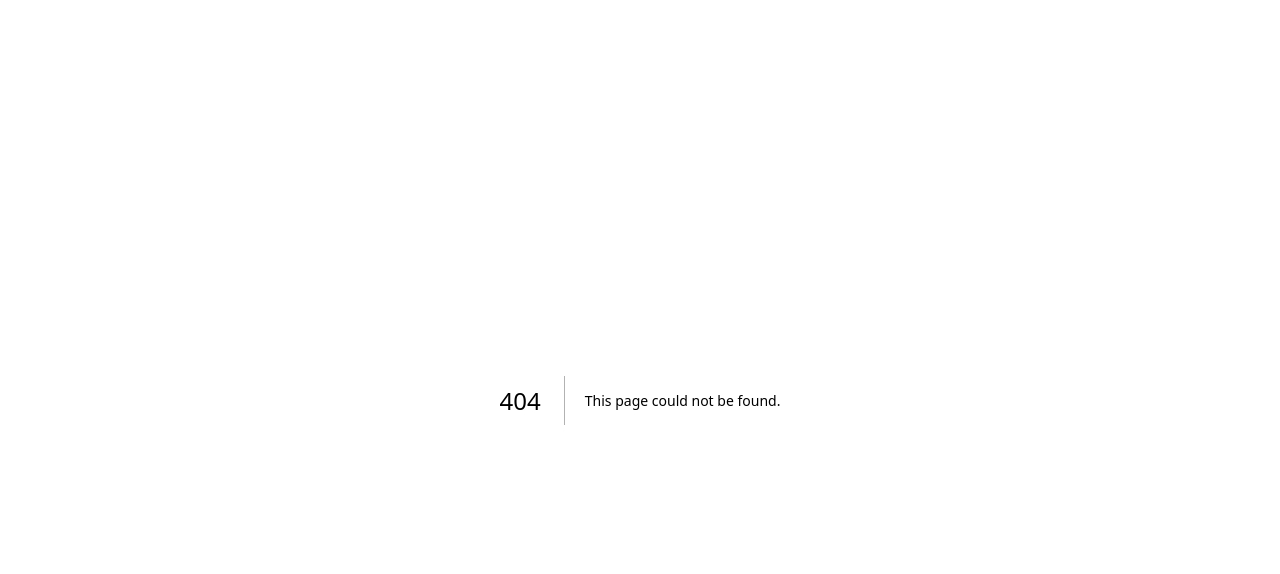
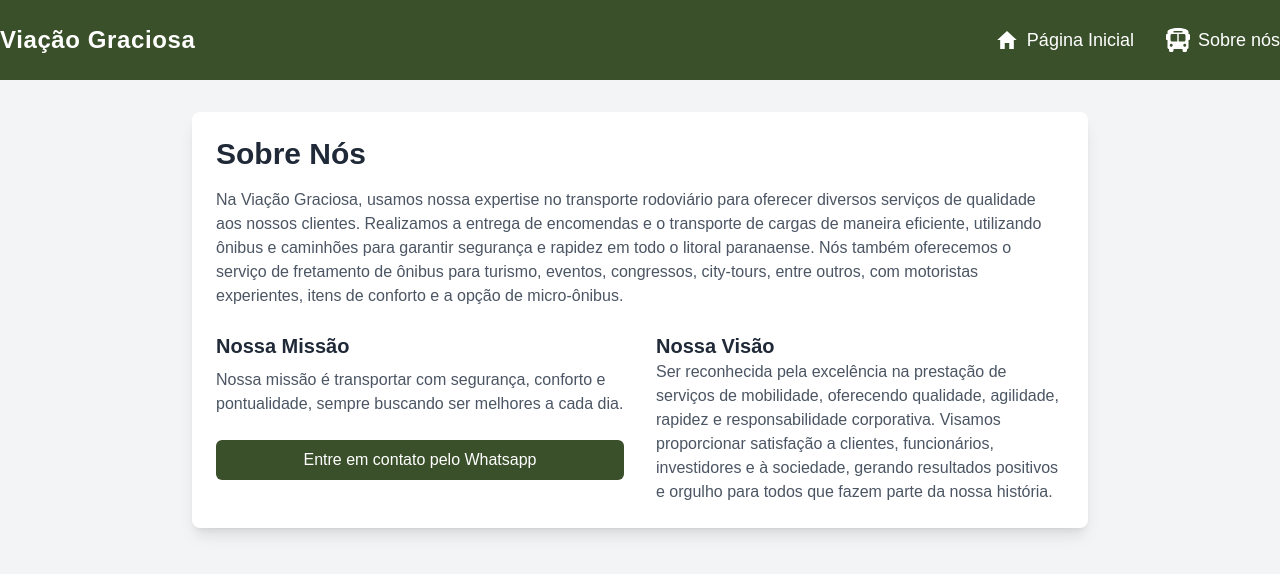
Before and after one commit to dotJosn/front-viacao-graciosa, a Next.js app: page /aboutUs in a window 1280 px wide. Before the commit this address had no page. Shown: the top 574 px of the page. Built offline with nearby package versions, Linux system fonts and the light colour scheme.

Commit message:
feat: adding about us page

```diff
--- /dev/null
+++ b/src/app/aboutUs/page.jsx
@@ -0,0 +1,57 @@
+import Header from "@/components/header";
+import Link from "next/link";
+
+export default function AboutUs() {
+  return (
+    <>
+      <Header />
+      <div className="min-h-screen bg-gray-100 p-8">
+        <div className="max-w-4xl mx-auto bg-white shadow-lg rounded-lg p-6">
+          <h1 className="text-3xl font-bold text-gray-800 mb-4">Sobre Nós</h1>
+          <p className="text-gray-600 mb-6">
+            Na Viação Graciosa, usamos nossa expertise no transporte rodoviário
+            para oferecer diversos serviços de qualidade aos nossos clientes.
+            Realizamos a entrega de encomendas e o transporte de cargas de
+            maneira eficiente, utilizando ônibus e caminhões para garantir
+            segurança e rapidez em todo o litoral paranaense. Nós também
+            oferecemos o serviço de fretamento de ônibus para turismo, eventos,
+            congressos, city-tours, entre outros, com motoristas experientes,
+            itens de conforto e a opção de micro-ônibus.
+          </p>
+
+          <div className="grid grid-cols-1 sm:grid-cols-2 gap-8">
+            <div>
+              <h2 className="text-xl font-semibold text-gray-800 mb-2">
+                Nossa Missão
+              </h2>
+              <p className="text-gray-600 mb-6">
+                Nossa missão é transportar com segurança, conforto e
+                pontualidade, sempre buscando ser melhores a cada dia.
+              </p>
+              <Link
+                href="https://api.whatsapp.com/send?phone=5541999723355"
+                className="bg-graciosa text-white p-2 rounded-md hover:brightness-125 transition duration-75 mt-6 block text-center"
+                target="_blank"
+              >
+                Entre em contato pelo Whatsapp
+              </Link>
+            </div>
+            <div>
+              <h2 className="text-xl font-semibold text-gray-800 mb-0">
+                Nossa Visão
+              </h2>
+              <p className="text-gray-600">
+                Ser reconhecida pela excelência na prestação de serviços de
+                mobilidade, oferecendo qualidade, agilidade, rapidez e
+                responsabilidade corporativa. Visamos proporcionar satisfação a
+                clientes, funcionários, investidores e à sociedade, gerando
+                resultados positivos e orgulho para todos que fazem parte da
+                nossa história.
+              </p>
+            </div>
+          </div>
+        </div>
+      </div>
+    </>
+  );
+}
--- a/src/app/home/page.jsx
+++ b/src/app/home/page.jsx
@@ -1,6 +1,5 @@
-"use client";
 import Header from "@/components/header";
-import React, { useState } from "react";
+import React from "react";
 import Image from "next/image";
 import { IoBag } from "react-icons/io5";
 import { CiHeart } from "react-icons/ci";
--- a/src/app/page.js
+++ b/src/app/page.js
@@ -9,7 +9,6 @@
   return (
     <div className="flex flex-col md:flex-row items-center justify-center min-h-screen bg-gray-700 px-4">
       <div className="flex flex-col md:flex-row w-full max-w-4xl bg-white rounded shadow-md">
-        {/* Hide the image on small screens, show on medium and up */}
         <div className="hidden md:flex justify-center items-center w-full md:w-1/2 h-64 md:h-96">
           <Image
             src="/images/bus.png"
--- a/src/components/header.jsx
+++ b/src/components/header.jsx
@@ -25,7 +25,7 @@
             </li>
             <li className="flex items-center space-x-2 group">
               <FaBusAlt className="text-2xl group-hover:text-yellow-300 transition-colors duration-300" />
-              <Link href="/about" className="text-lg font-medium hover:text-yellow-300 transition-colors duration-300">
+              <Link href="/aboutUs" className="text-lg font-medium hover:text-yellow-300 transition-colors duration-300">
                 Sobre nós
               </Link>
             </li>
```
